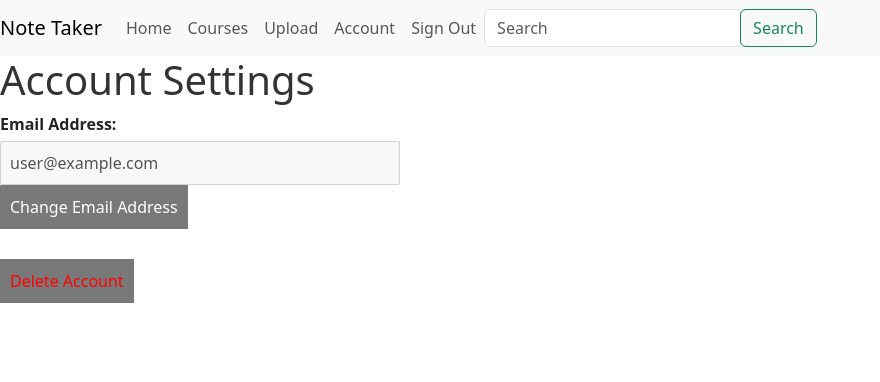
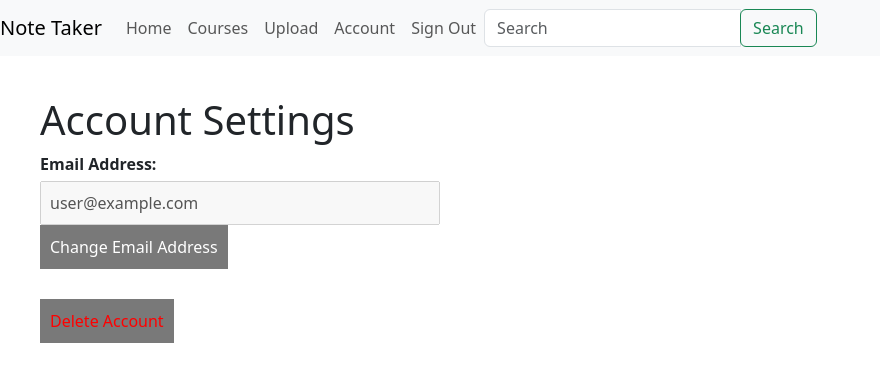
Before and after one commit to tyroneking-thegoat/Paragon-Technologies, a Django app: page /account/ in a window 1280 px wide. Shown: the top 382 px of the page, without its empty margins (0-880 px from the left). Run offline with Django 4.2, Linux system fonts and the light colour scheme.

Commit message:
visual improvements
fixed navbar taking margin intended for account settings content

```diff
--- a/templates/account/account.html
+++ b/templates/account/account.html
@@ -10,15 +10,10 @@
     <title>Account Settings</title>
     <style>
 
-        h1
-        {
-            color: #333;
-        }
-
         .settings-container
         {
             max-width: 400px;
-            margin: 40;
+            margin: 40px;
         }
 
         .setting-item
```
